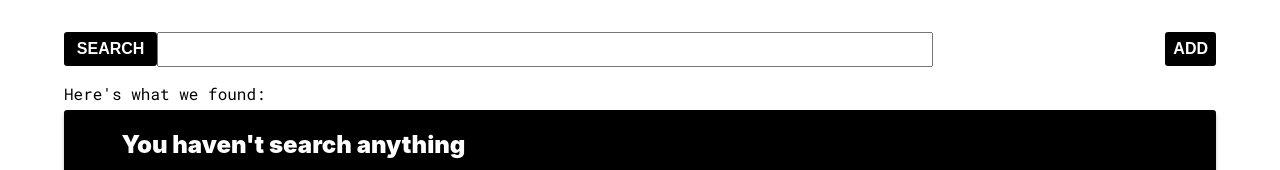
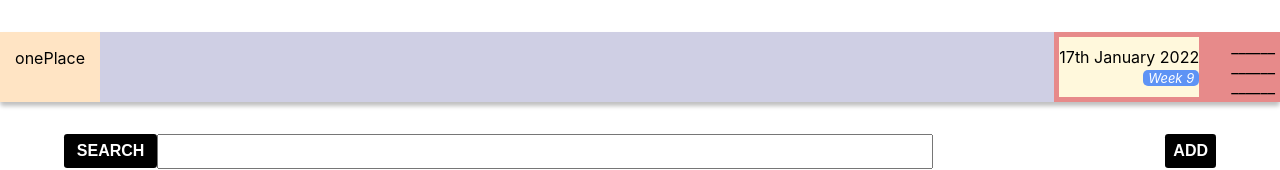
Before and after one commit to SchoolOfCode/national-project-week-riki-adam-luis-apoorwa, a React (Create React App) app in the folder client/: page / in a window 1280 px wide. Shown: the top 170 px of the page. Built offline with nearby package versions, Linux system fonts and the light colour scheme; no server answers.

Commit message:
header in process

```diff
--- a/client/src/Components/App/App.js
+++ b/client/src/Components/App/App.js
@@ -1,13 +1,13 @@
-import "./App.css";
-import React from "react";
-import SearcherBlock from "../SearcherBlock/index";
+import './App.css';
+import React from 'react';
+import SearcherBlock from '../SearcherBlock/index';
+import Header from '../Header';
 
 function App() {
-
-
   return (
     <div className="App">
-    <SearcherBlock />
+      <Header />
+      <SearcherBlock />
     </div>
   );
 }
--- /dev/null
+++ b/client/src/Components/Header/CurrentDate/index.js
@@ -0,0 +1,13 @@
+import React from 'react';
+import "./styles.css";
+
+const CurrentDate = () => {
+  return (
+    <div className="CurrentDate">
+      <div>17th January 2022</div>
+      <div ><em className="CurrentWeek">Week 9</em> </div>
+    </div>
+  );
+};
+
+export default CurrentDate;
--- /dev/null
+++ b/client/src/Components/Header/CurrentDate/styles.css
@@ -0,0 +1,15 @@
+.CurrentDate {
+  display: flex;
+  flex-direction: column;
+  justify-content: center;
+  align-items: flex-end;
+  background-color: cornsilk;
+}
+
+.CurrentWeek {
+  background-color: rgb(94, 147, 245);
+  border-radius: 5px;
+  color: white;
+  padding: 0 5px;
+  font-size: 13px;
+}
--- /dev/null
+++ b/client/src/Components/Header/Logo/index.js
@@ -0,0 +1,14 @@
+import React from 'react'
+import "./styles.css";
+
+const Logo = () => {
+    return (
+        <div className="Logo">
+        {/* school of code logo */}
+            <img className="ImageLogo" src="" alt="" />
+            <p className="AppName">onePlace</p>
+        </div>
+    )
+}
+
+export default Logo
--- /dev/null
+++ b/client/src/Components/Header/Logo/styles.css
@@ -0,0 +1,14 @@
+.Logo {
+display: grid;
+grid-template-columns: auto 1fr;
+min-width: 100px;
+/* font-size: 1.5rem; */
+background-color: bisque
+}
+
+.ImageLogo{
+
+}
+.AppName{
+
+}
--- /dev/null
+++ b/client/src/Components/Header/NavBar/index.js
@@ -0,0 +1,15 @@
+import React from 'react';
+import "./styles.css";
+
+const NavBar = () => {
+  return (
+    <div className="NavBar">
+      {/* fake representation */}
+      <div>______</div>
+      <div>______</div>
+      <div>______</div>
+    </div>
+  );
+};
+
+export default NavBar;
--- /dev/null
+++ b/client/src/Components/Header/NavBar/styles.css
@@ -0,0 +1,3 @@
+.NavBar {
+    margin-left: 2rem;
+}
--- /dev/null
+++ b/client/src/Components/Header/index.js
@@ -0,0 +1,19 @@
+import React from 'react';
+import Logo from './Logo';
+import CurrentDate from './CurrentDate';
+import NavBar from './NavBar';
+import './styles.css';
+
+const Header = () => {
+  return (
+    <div className="Header">
+      <Logo />
+      <div className="HeaderRigthSide">
+        <CurrentDate />
+        <NavBar />
+      </div>
+    </div>
+  );
+};
+
+export default Header;
--- /dev/null
+++ b/client/src/Components/Header/styles.css
@@ -0,0 +1,16 @@
+.Header {
+  display: flex;
+  flex-direction: row;
+  justify-content: space-between;
+  background-color: rgb(207, 207, 228);
+  margin-top: 2rem;
+  font-size: 1rem;
+  border-radius: 0.2rem;
+  box-shadow: 0px 4px 4px rgba(0, 0, 0, 0.25);
+}
+.HeaderRigthSide {
+  display: flex;
+  flex-direction: row;
+  background-color: rgb(231, 138, 138);
+  padding: 5px;
+}
```
